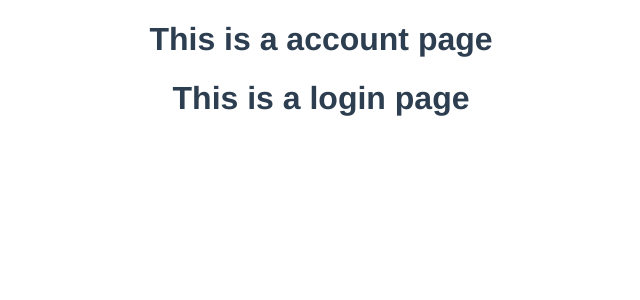
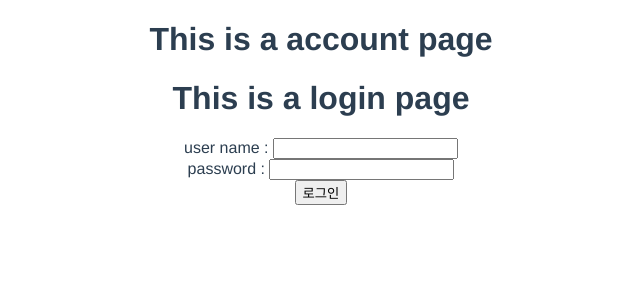
Before and after one commit to seonbi3412/notadayortwo, a Vue app in the folder seonbi-vue/notadayortwo/: page /account/login in a window 1280 px wide. Shown: the top 300 px of the page, without its empty margins (319-959 px from the left). Built offline with nearby package versions, Linux system fonts and the light colour scheme; the HTML template or start-up script is replaced by a standard one.

Commit message:
vuex test

```diff
--- a/seonbi-vue/notadayortwo/package.json
+++ b/seonbi-vue/notadayortwo/package.json
@@ -13,12 +13,14 @@
     "jwt-decode": "^2.2.0",
     "vue": "^2.6.10",
     "vue-router": "^3.1.3",
-    "vue-session": "^1.0.0"
+    "vue-session": "^1.0.0",
+    "vuex": "^3.1.2"
   },
   "devDependencies": {
     "@vue/cli-plugin-babel": "^4.0.0",
     "@vue/cli-plugin-eslint": "^4.0.0",
     "@vue/cli-plugin-router": "^4.0.5",
+    "@vue/cli-plugin-vuex": "^4.0.5",
     "@vue/cli-service": "^4.0.0",
     "babel-eslint": "^10.0.3",
     "eslint": "^5.16.0",
--- a/seonbi-vue/notadayortwo/src/App.vue
+++ b/seonbi-vue/notadayortwo/src/App.vue
@@ -12,16 +12,13 @@
   text-align: center;
   color: #2c3e50;
 }
-
 #nav {
   padding: 30px;
 }
-
 #nav a {
   font-weight: bold;
   color: #2c3e50;
 }
-
 #nav a.router-link-exact-active {
   color: #42b983;
 }
--- a/seonbi-vue/notadayortwo/src/components/account/Login.vue
+++ b/seonbi-vue/notadayortwo/src/components/account/Login.vue
@@ -1,5 +1,41 @@
 <template>
   <div class="login">
     <h1>This is a login page</h1>
+    <LoginForm @login-event="login"/>
   </div>
 </template>
+
+<script>
+import axios from 'axios'
+import LoginForm from './LoginForm.vue'
+// 특정 폴더명으로 경로가 끝나게 되면, 폴더 내부의 index.js를 뜻함.
+import router from '../../router'
+
+export default {
+  name: "Login",
+  components: {
+    LoginForm
+  },
+  methods: {
+    login(credentials) {
+      axios.post('http://127.0.0.1:8000/api-token-auth/', credentials)
+      .then(response => {
+        console.log(response)
+        const token = response.data.token
+        this.$session.start()
+        this.$session.set('jwt', token)
+        // vuex actions 호출 -> dispatch
+        this.$store.dispatch('login', token)
+        router.push('/')
+      })
+      .catch(error => {
+        console.log(error)
+      })
+    }
+  }
+}
+</script>
+
+<style>
+
+</style>
--- /dev/null
+++ b/seonbi-vue/notadayortwo/src/components/account/LoginForm.vue
@@ -0,0 +1,42 @@
+<template>
+<div>
+    <!-- form에 이벤트 리스너 달아서,
+        1) 사용자 입력값 출력
+        2) /api-token-auth/로 요청 보내서 토큰값 출력 -->
+
+    <form @submit.prevent="login">
+        <label for="username">user name : </label>
+        <input
+            v-model="credentials.username"
+            type="text" id="username">
+        <br>
+        <label for="password">password : </label>
+        <input
+            v-model="credentials.password"
+            type="password" id="password">
+        <br>
+        <button type="submit">로그인</button>
+    </form>
+</div>
+</template>
+
+<script>
+export default {
+    name: "LoginForm",
+    data(){
+        return{
+            credentials: {
+            }
+        }
+    },
+    methods: {
+        login() {
+            this.$emit('login-event', this.credentials)
+            this.credentials = {}
+        }
+    }
+}
+</script>
+
+<style>
+</style>
--- a/seonbi-vue/notadayortwo/src/main.js
+++ b/seonbi-vue/notadayortwo/src/main.js
@@ -1,10 +1,12 @@
 import Vue from 'vue'
 import App from './App.vue'
 import router from './router'
+import store from './store'
 
 Vue.config.productionTip = false
 
 new Vue({
   router,
+  store,
   render: h => h(App)
 }).$mount('#app')
--- /dev/null
+++ b/seonbi-vue/notadayortwo/src/store/index.js
@@ -0,0 +1,15 @@
+import Vue from 'vue'
+import Vuex from 'vuex'
+
+Vue.use(Vuex)
+
+export default new Vuex.Store({
+  state: {
+  },
+  mutations: {
+  },
+  actions: {
+  },
+  modules: {
+  }
+})
--- a/seonbi-vue/notadayortwo/src/views/Home.vue
+++ b/seonbi-vue/notadayortwo/src/views/Home.vue
@@ -17,7 +17,6 @@
 // @ is an alias to /src
 import SearchBar from '@/components/home/SearchBar.vue'
 import MovieList from '@/components/home/MovieList_h.vue'
-
 export default {
   name: 'home',
   components: {
```
Also changed, not shown: seonbi-vue/notadayortwo/src/router/index.js (line endings or trailing spaces), 1 other file (tests, documents, lock files or other folders).
